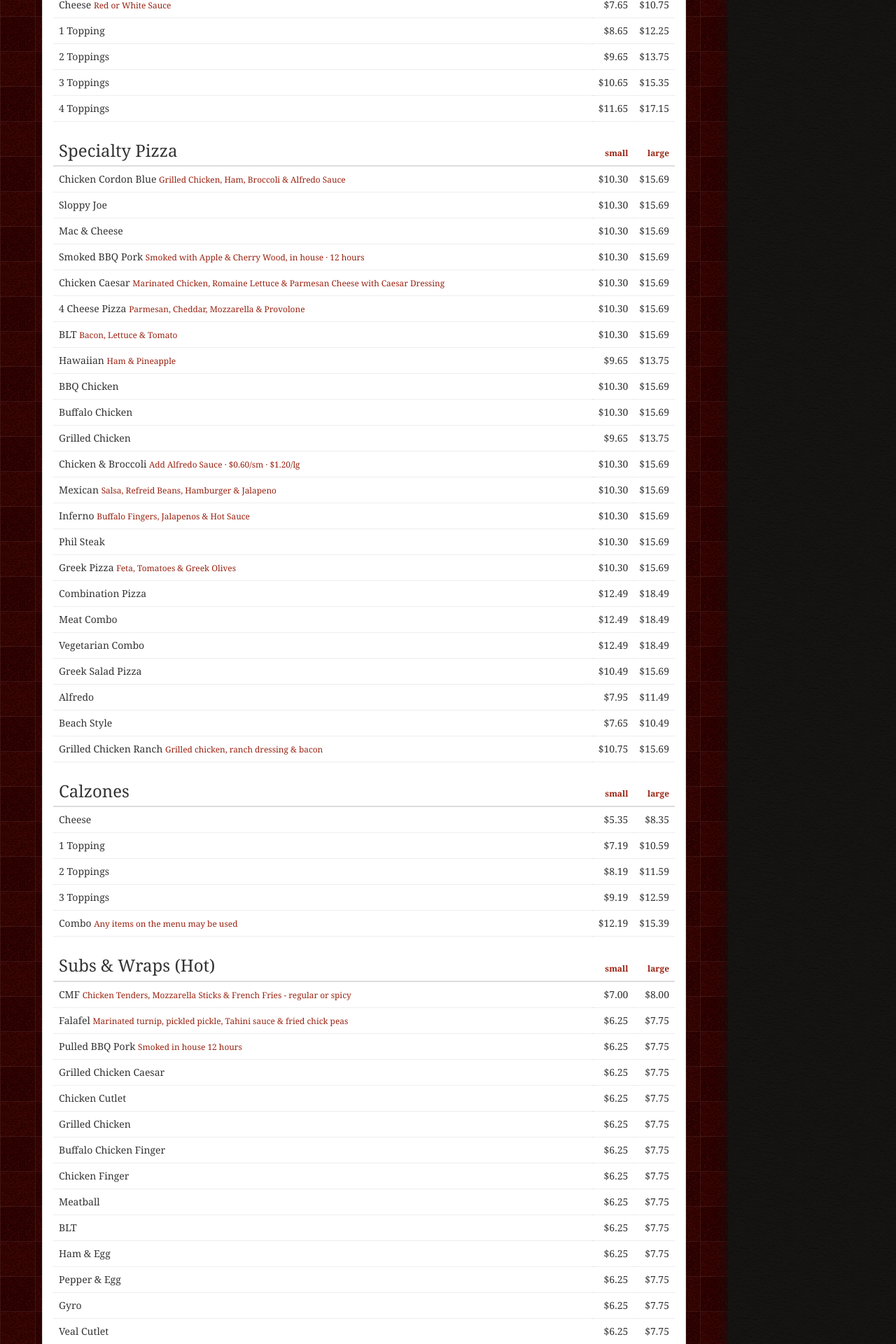
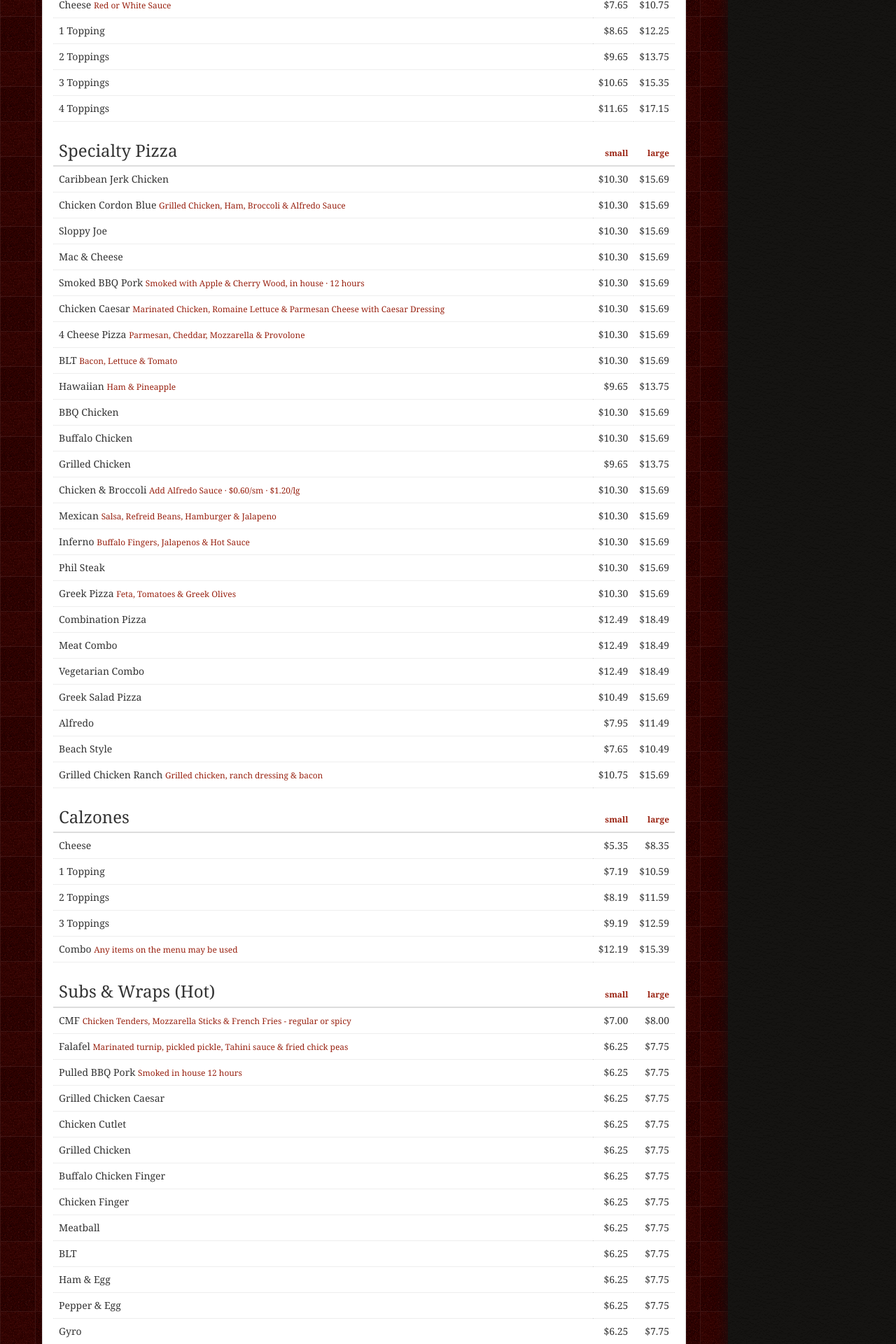
Before and after one commit to absolute413/PizzaAcademy.com, a Jekyll site: the page built from _public/menu/index.html, in a window 1280 px wide. Shown: the part 1826-3746 px from the top of the page at 70% size. Built offline with Jekyll 4.4.1, drawn with Linux system fonts in a browser that asks for light colours; nearby versions of some CDN libraries; some web fonts are replaced; some of the changed text lies outside the part shown.

Commit message:
Add "Caribbean Jerk Chicken"

```diff
--- a/_data/menu.yaml
+++ b/_data/menu.yaml
@@ -228,6 +228,11 @@
     - small
     - large
   items:
+    - name: Caribbean Jerk Chicken
+      description:
+      prices:
+        - $10.30
+        - $15.69
     - name: Chicken Cordon Blue
       description: Grilled Chicken, Ham, Broccoli & Alfredo Sauce
       prices:
```
